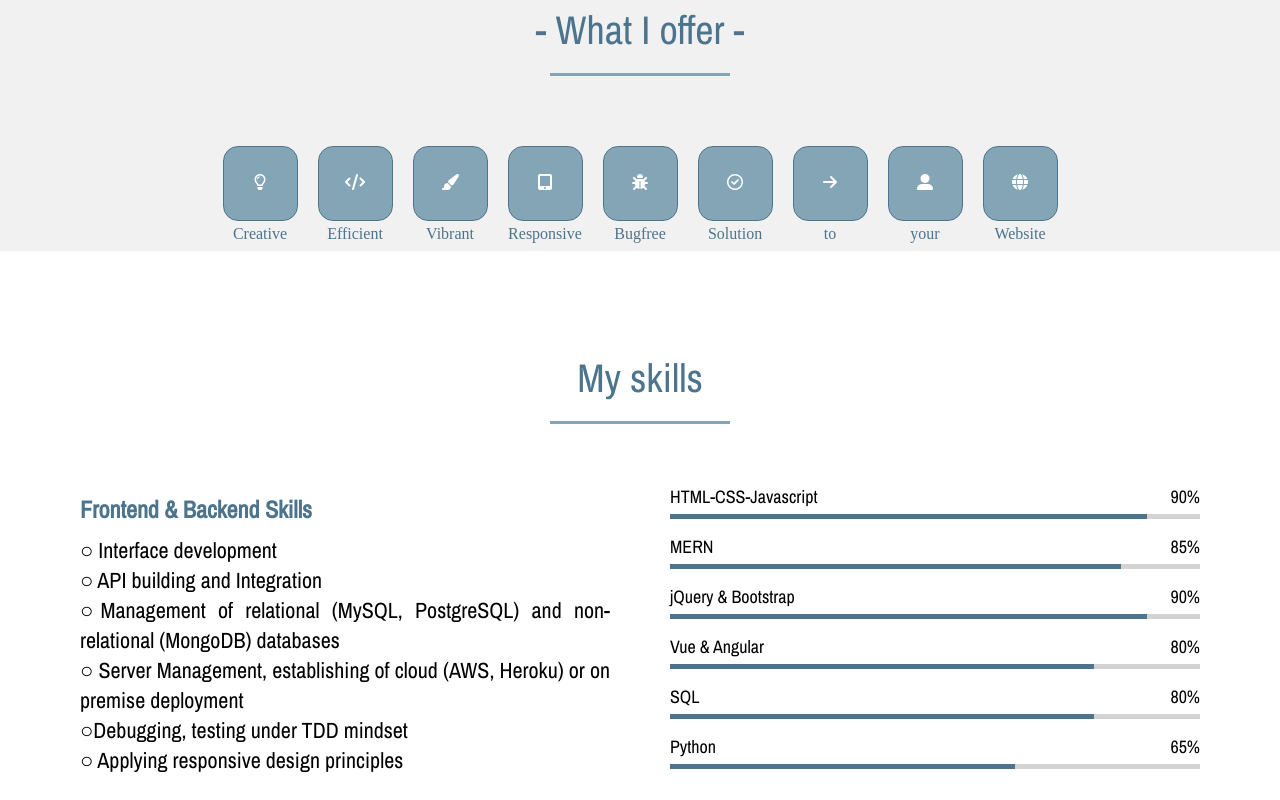
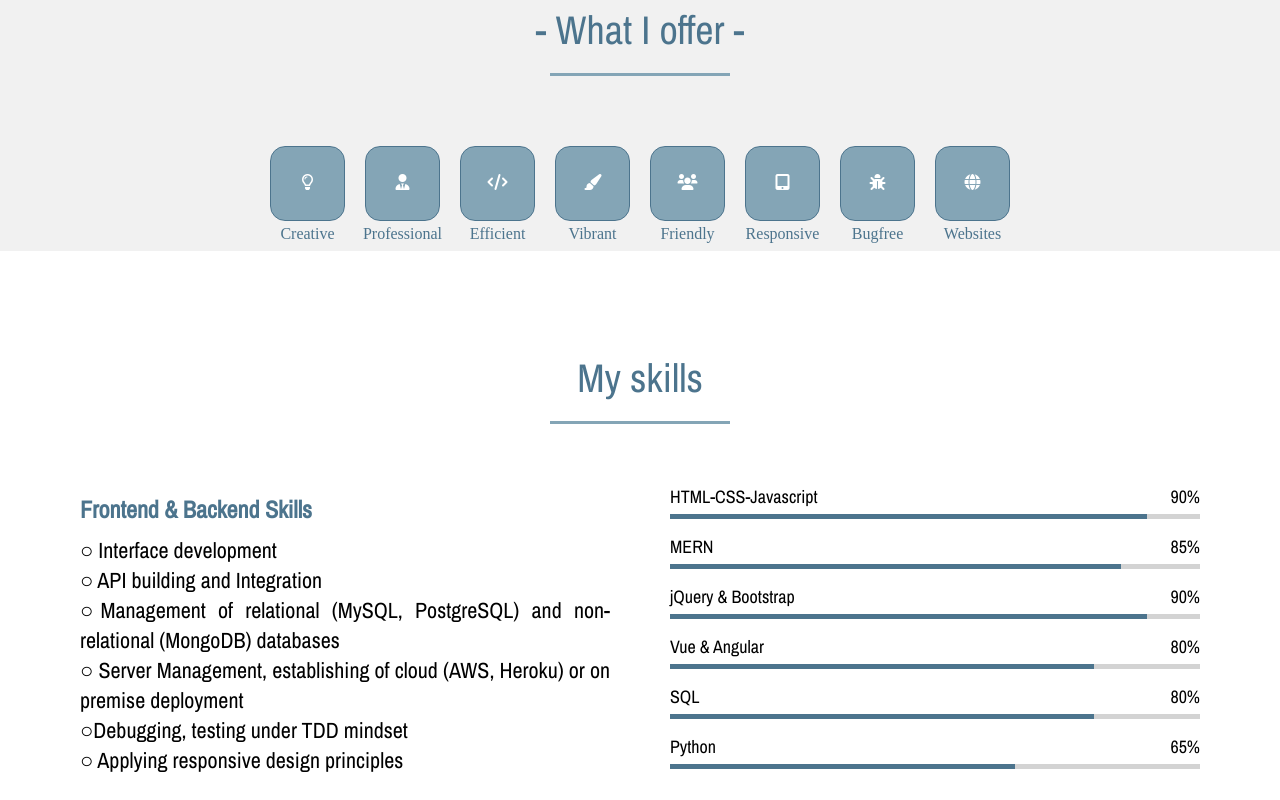
Before and after one commit to paulinemarg/portfolio, a plain HTML site: page index.html in a window 1280 px wide. Shown: the part 1639-2439 px from the top of the page. Drawn offline with nearby package versions, Linux system fonts and the light colour scheme.

Commit message:
updated services section

```diff
--- a/index.html
+++ b/index.html
@@ -82,6 +82,10 @@
                     <i class="far fa-lightbulb"></i>
                     <p class="icon-text">Creative</p>
                 </div>
+                 <div class="box1">
+                    <i class="fas fa-user-tie"></i>
+                    <p class="icon-text">Professional</p>
+                </div>
                 <div class="box1">
                     <i class="fas fa-code"></i>
                     <p class="icon-text">Efficient</p>
@@ -89,6 +93,10 @@
                 <div class="box1">
                     <i class="fas fa-paint-brush"></i>
                     <p class="icon-text">Vibrant</p>
+                </div>
+                <div class="box1">
+                    <i class="fas fa-users"></i>
+                    <p class="icon-text">Friendly</p>
                 </div>
                 <div class="box1">
                     <i class="fas fa-tablet-alt"></i>
@@ -99,20 +107,8 @@
                     <p class="icon-text">Bugfree</p>
                 </div>
                  <div class="box1">
-                    <i class="far fa-check-circle"></i>
-                    <p class="icon-text">Solution</p>
-                </div>
-                 <div class="box1">
-                    <i class="fas fa-arrow-right"></i>
-                    <p class="icon-text">to</p>
-                </div>
-                <div class="box1">
-                    <i class="fas fa-user-alt"></i>
-                    <p class="icon-text">your</p>
-                </div>
-                 <div class="box1">
                     <i class="fas fa-globe"></i>
-                    <p class="icon-text">Website</p>
+                    <p class="icon-text">Websites</p>
                 </div>
             </div>
         </div>
```
